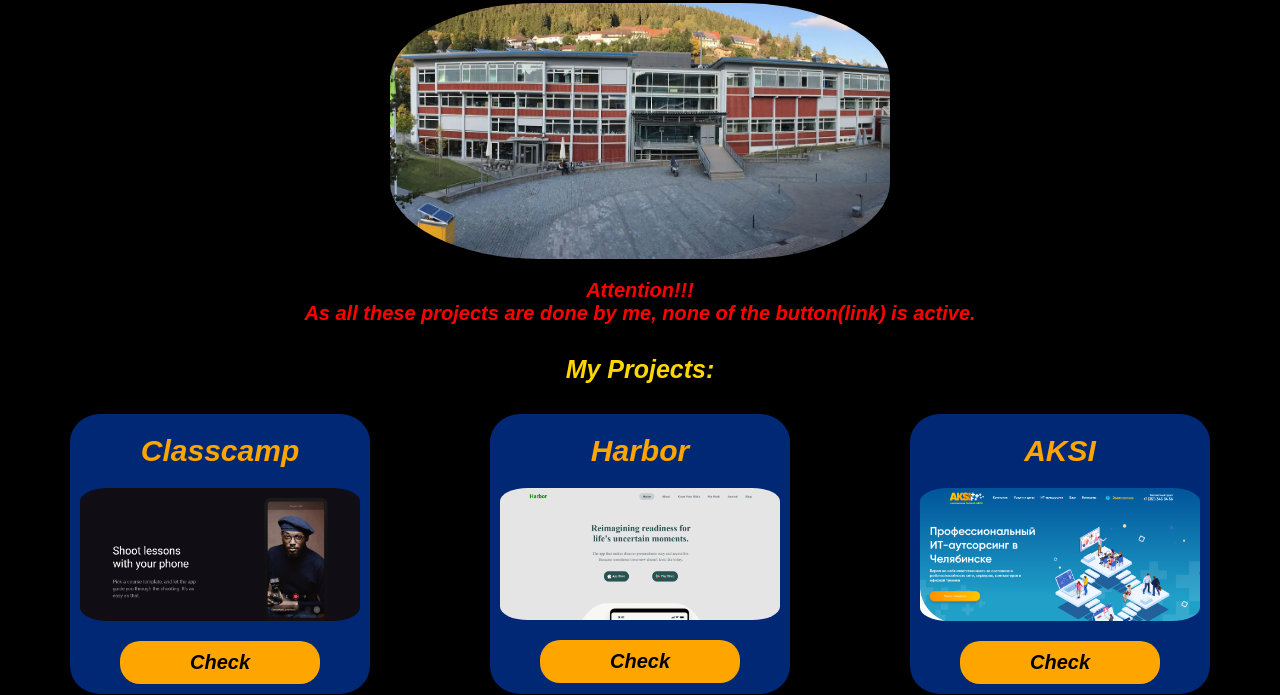
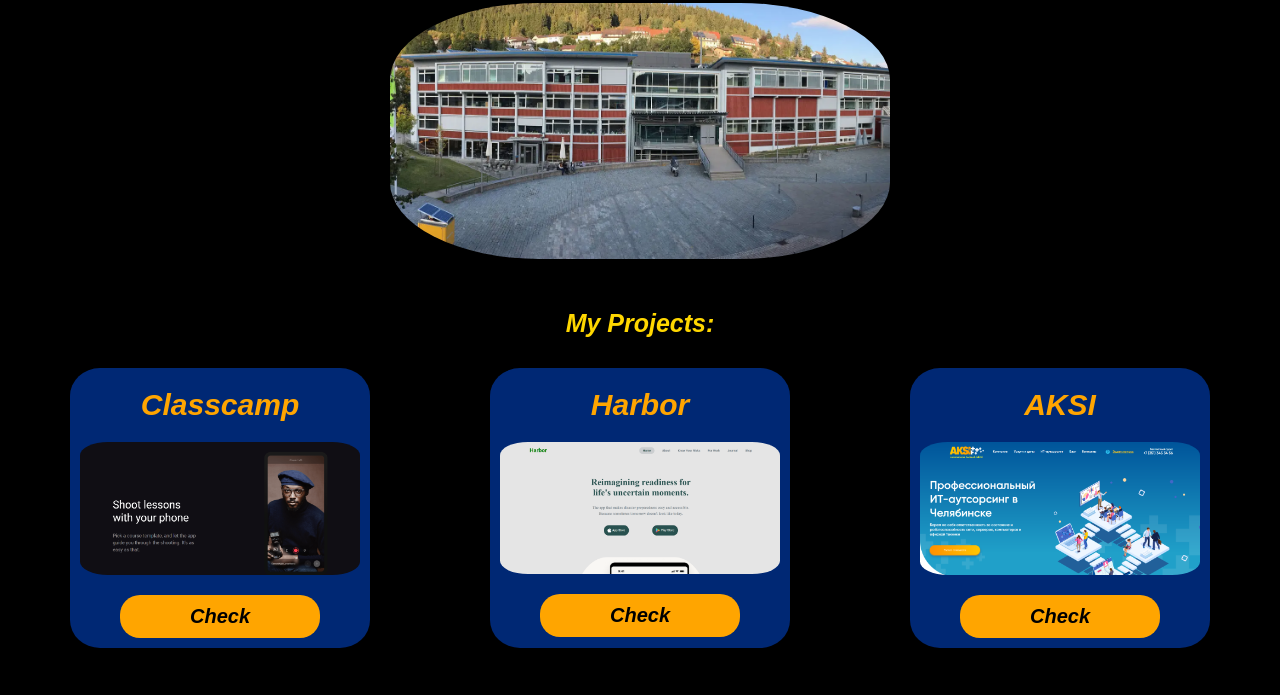
Before and after one commit to AMIDOVICH/Amir_portfolio_main_1, a plain HTML site: page index.html in a window 1280 px wide. Shown: the part 1121-1816 px from the top of the page. Drawn offline with Linux system fonts and the light colour scheme.

Commit message:
Update index.html

```diff
--- a/index.html
+++ b/index.html
@@ -59,11 +59,6 @@
             <img src="img/furtwangen_3.jpeg" alt="" class="inha2">
 
         </div>
-
-        <p class="attention">
-            Attention!!! <br>
-            As all these projects are done by me, none of the button(link) is active.
-        </p>
 
 
             <div class="my__works" >
```
